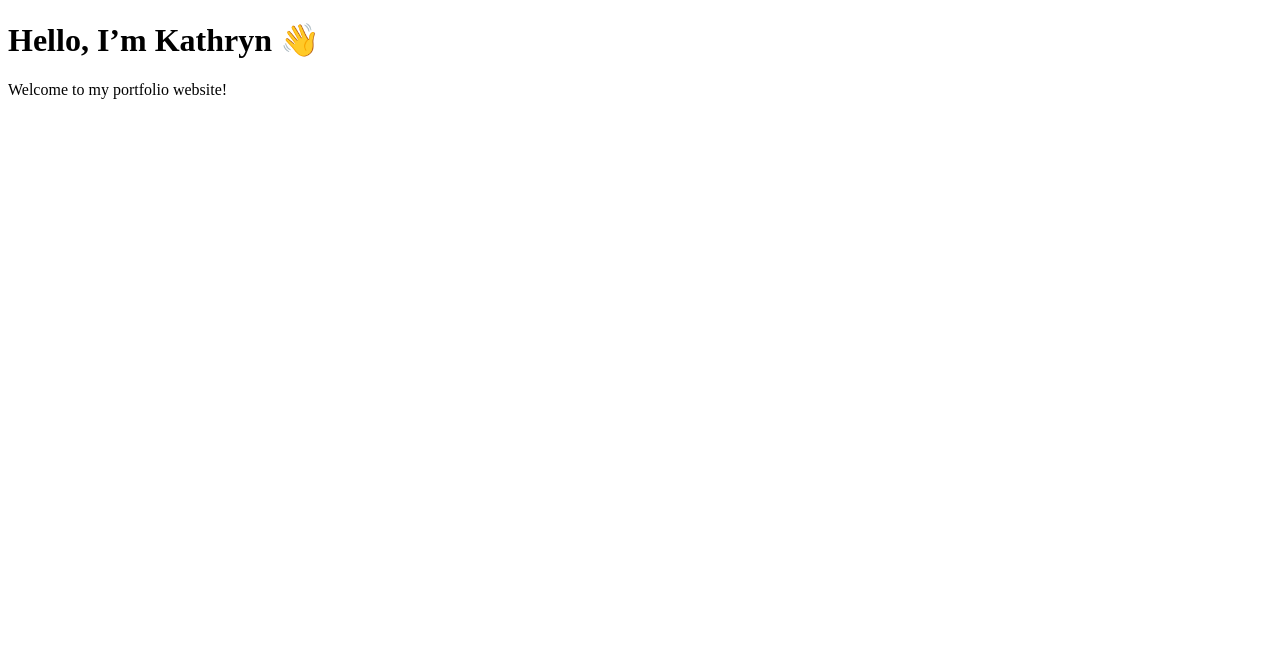
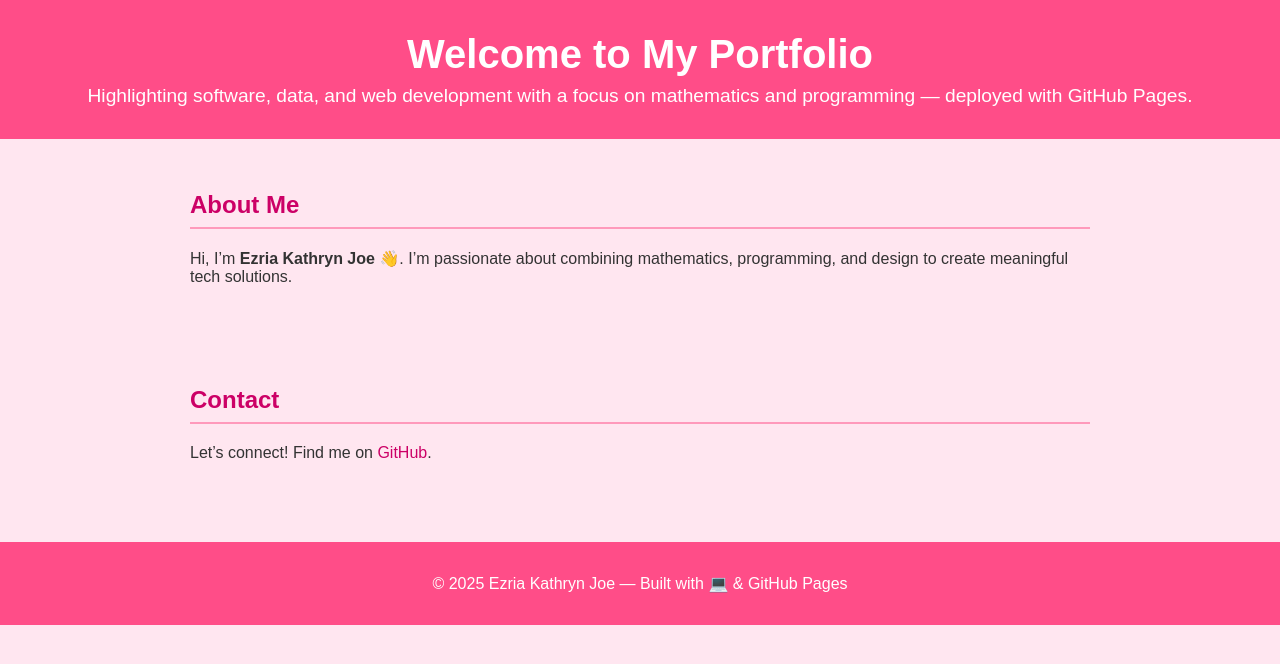
Before and after one commit to kathrynk0des/kathrynk0des.github.io, a plain HTML site: page index.html in a window 1280 px wide. Drawn offline with Linux system fonts and the light colour scheme.

Commit message:
Update index.html

```diff
--- a/index.html
+++ b/index.html
@@ -1,12 +1,75 @@
 <!DOCTYPE html>
 <html lang="en">
 <head>
-    <meta charset="UTF-8">
-    <meta name="viewport" content="width=device-width, initial-scale=1.0">
-    <title>My Portfolio</title>
+  <meta charset="UTF-8">
+  <meta name="viewport" content="width=device-width, initial-scale=1.0">
+  <title>Ezria Kathryn Joe — Portfolio</title>
+  <style>
+    body {
+      font-family: Arial, sans-serif;
+      margin: 0;
+      padding: 0;
+      background-color: #ffe6f0; /* light pink background */
+      color: #333;
+    }
+    header {
+      background-color: #ff4d88; /* bold pink header */
+      color: white;
+      text-align: center;
+      padding: 2rem;
+    }
+    header h1 {
+      margin: 0;
+      font-size: 2.5rem;
+    }
+    header p {
+      margin: 0.5rem 0 0;
+      font-size: 1.2rem;
+    }
+    section {
+      padding: 2rem;
+      max-width: 900px;
+      margin: auto;
+    }
+    h2 {
+      color: #cc0066;
+      border-bottom: 2px solid #ff99bb;
+      padding-bottom: 0.5rem;
+    }
+    footer {
+      text-align: center;
+      background-color: #ff4d88;
+      color: white;
+      padding: 1rem;
+      margin-top: 2rem;
+    }
+    a {
+      color: #cc0066;
+      text-decoration: none;
+    }
+    a:hover {
+      text-decoration: underline;
+    }
+  </style>
 </head>
 <body>
-    <h1>Hello, I’m Kathryn 👋</h1>
-    <p>Welcome to my portfolio website!</p>
+  <header>
+    <h1>Welcome to My Portfolio</h1>
+    <p>Highlighting software, data, and web development with a focus on mathematics and programming — deployed with GitHub Pages.</p>
+  </header>
+
+  <section>
+    <h2>About Me</h2>
+    <p>Hi, I’m <strong>Ezria Kathryn Joe</strong> 👋. I’m passionate about combining mathematics, programming, and design to create meaningful tech solutions.</p>
+  </section>
+
+  <section>
+    <h2>Contact</h2>
+    <p>Let’s connect! Find me on <a href="https://github.com/kathrynk0des" target="_blank">GitHub</a>.</p>
+  </section>
+
+  <footer>
+    <p>© 2025 Ezria Kathryn Joe — Built with 💻 & GitHub Pages</p>
+  </footer>
 </body>
 </html>
```
